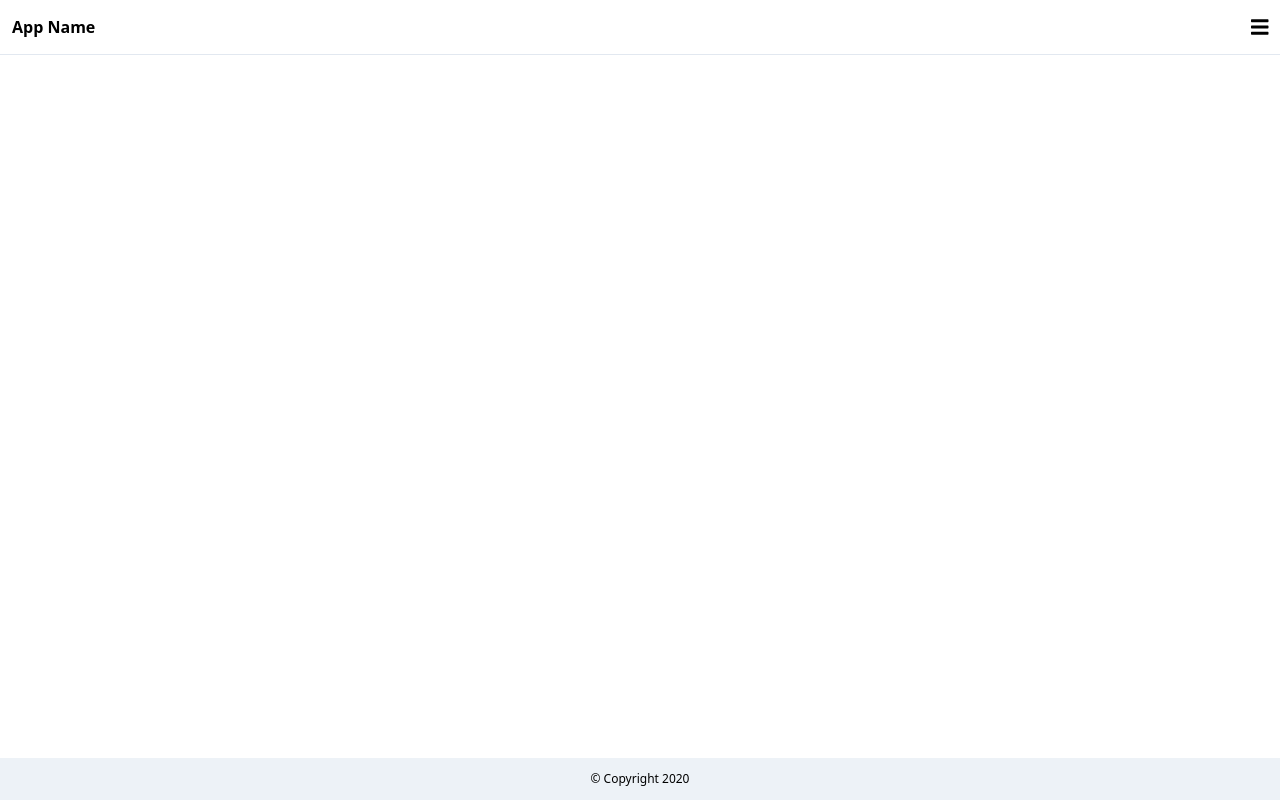
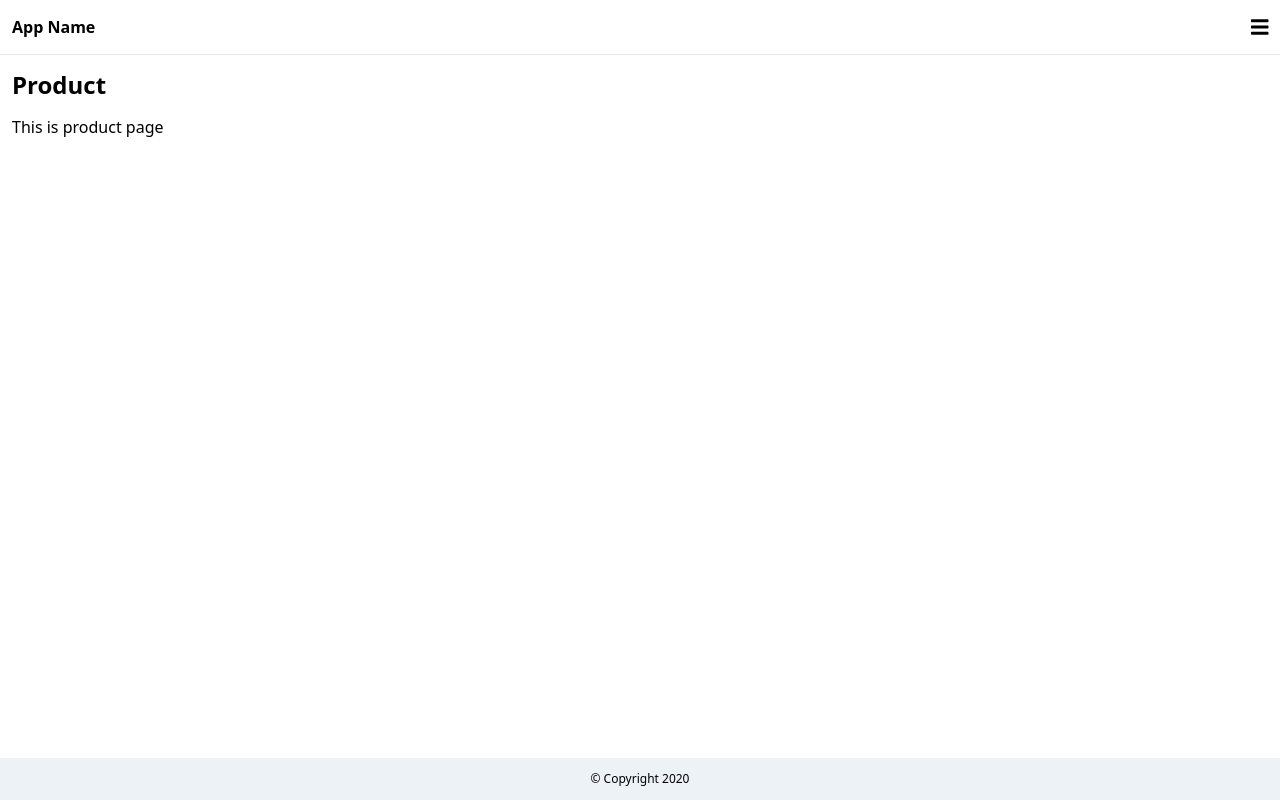
Before and after one commit to srijan-shrestha/learning-react, a React (Create React App) app: page /product in a window 1280 px wide. Built offline with nearby package versions, Linux system fonts and the light colour scheme.

Commit message:
Add product view Add pruct as menu item to navigation menu Link product menu to product page

```diff
--- a/src/App.js
+++ b/src/App.js
@@ -8,8 +8,7 @@ import  Footer from './Components/Footer';
 import  Header from './Components/Header';
 import  Home from './Views/Home';
 import  About from './Views/About';
-
-
+import  Product from './Views/Product';
 
 function App() {
   return (
@@ -26,6 +25,9 @@ function App() {
       <Route path="/about">
       <About />
       </Route>
+      <Route path="/product">
+      <Product />
+      </Route>
     </Switch>
     </div>
 
--- a/src/Components/NavigationMenu.js
+++ b/src/Components/NavigationMenu.js
@@ -26,6 +26,15 @@ function NavigationMenu(props){
                         About
                     </Link>
                 </li>
+                <li>
+                    <Link
+                        to="/product"
+                        className="text-blue-500 py-3 border-b block"
+                        onClick={props.closeMenu}
+                    >
+                        Product
+                    </Link>
+                </li>
             </ul>
         </div>
     )
--- /dev/null
+++ b/src/Views/Product.js
@@ -0,0 +1,14 @@
+import React from 'react'
+
+function Product() {
+    return (
+        <div>
+            <h1 className="font-bold text-2xl mb-3" >Product</h1>
+            <p>
+                This is product page
+            </p>
+        </div>
+    )
+}
+
+export default Product
```
